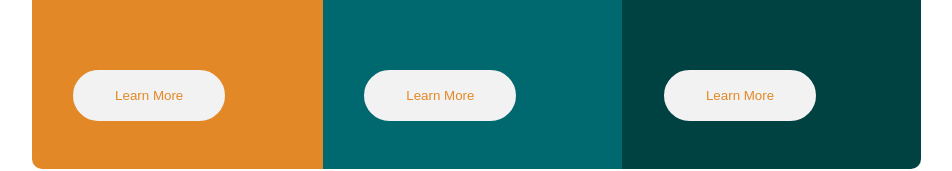
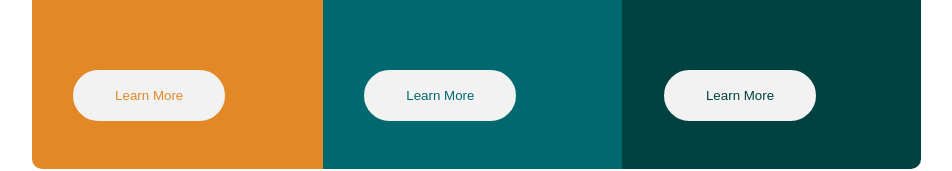
Before and after one commit to abhishek-baliyan-dev/Frontend-mentor-challenge-3-column-preview-card-component, a plain HTML site: page index.html in a window 1280 px wide. Shown: the part 477-648 px from the top of the page, without its empty margins (164-1116 px from the left). Drawn offline with Linux system fonts and the light colour scheme.

Commit message:
corrected the button color

```diff
--- a/style.css
+++ b/style.css
@@ -86,6 +86,14 @@ button {
     color: var(--first-col-bg);
 }
 
+.second-col button {
+    color: var(--second-col-bg);
+}
+
+.third-col button {
+    color: var(--third-col-bg);
+}
+
 @media screen and (min-width: 889px) {
     main {
         /* min-width: 80vw; */
```
